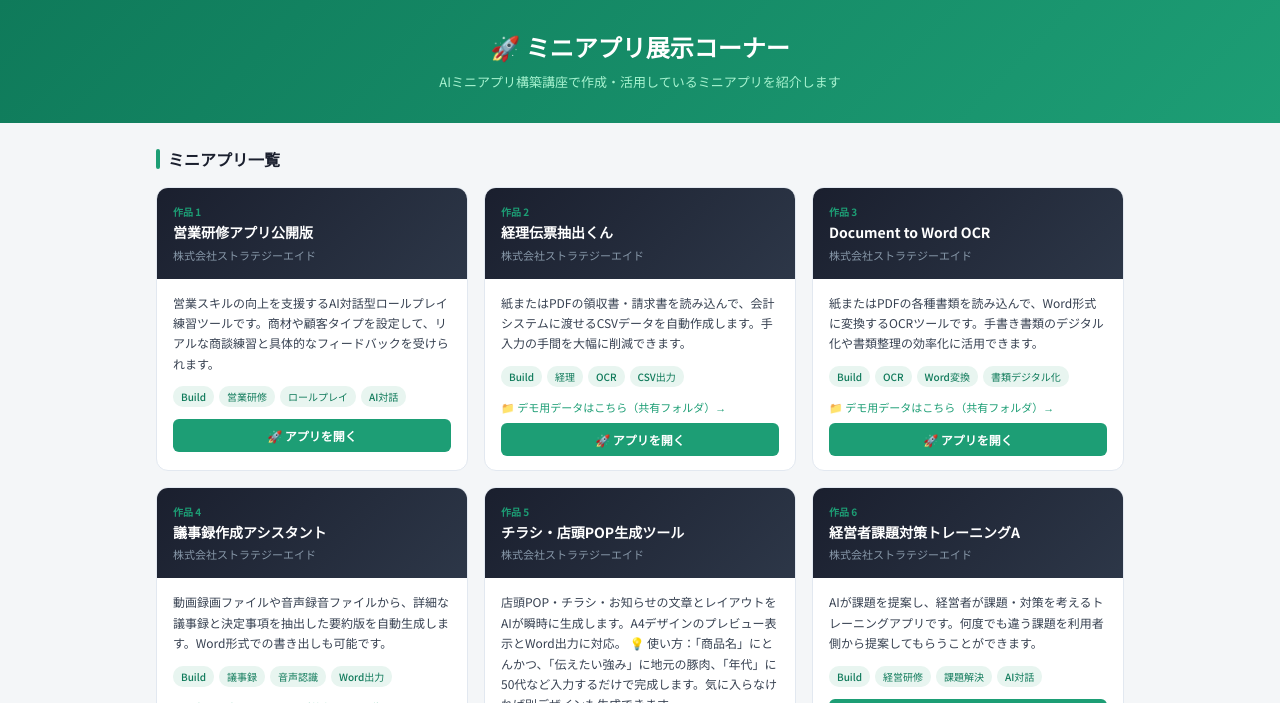
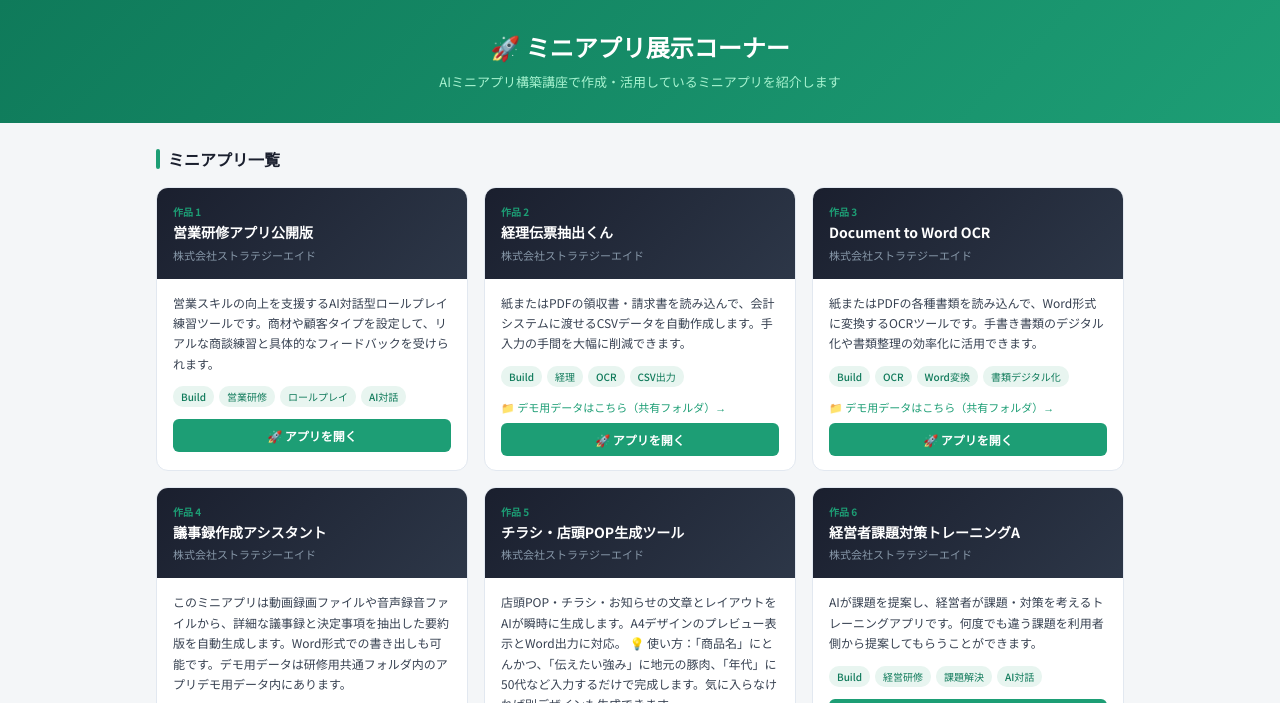
Before and after one commit to naosiro2-svg/ai-elearnig, a plain HTML site: page gallery.html in a window 1280 px wide. Shown: the part 62-765 px from the top of the page. Drawn offline with Linux system fonts and the light colour scheme.

Commit message:
Add files via upload

```diff
--- a/gallery.html
+++ b/gallery.html
@@ -143,9 +143,9 @@ const works = [
   {
     name: "議事録作成アシスタント",
     author: "株式会社ストラテジーエイド",
-    desc: "動画録画ファイルや音声録音ファイルから、詳細な議事録と決定事項を抽出した要約版を自動生成します。Word形式での書き出しも可能です。",
+    desc: "このミニアプリは動画録画ファイルや音声録音ファイルから、詳細な議事録と決定事項を抽出した要約版を自動生成します。Word形式での書き出しも可能です。デモ用データは研修用共通フォルダ内のアプリデモ用データ内にあります。",
     tags: ["Build", "議事録", "音声認識", "Word出力"],
-    url: "https://service-969769004178.us-west1.run.app",
+    url: "https://gijiroku20260825.ai.studio",
     driveFolder: true,
     prompt: "＃前提条件\n役割：あなたはプロの事務局スタッフです。\n目的：アップロードされた動画の内容から、欠席者でも会議の内容が完璧に理解できる議事録を作成してください。\n\n＃実行指示\n・会議の議事録として2つ作ってください\n　一つは詳細議事録\n　もう一つは簡易議事録です\n・簡易議事録：会議の議題、決定事項、保留事項を抽出してください。\n・発言者ごとの主要な意見をまとめてください。\n・次回までに誰が何をすべきか（ToDoリスト）を作成してください。\n\n＃出力\n作製した議事録はWord文書として保存できるようにする\n\n＃出力形式\n詳細議事録 ／ 簡易議事録\n【議題】\n【決定事項】（箇条書き）\n【各発言者の要点】\n【ToDoリスト】（担当者・期限を明記）",
     showPrompt: true
@@ -165,7 +165,7 @@ const works = [
     author: "株式会社ストラテジーエイド",
     desc: "AIが課題を提案し、経営者が課題・対策を考えるトレーニングアプリです。何度でも違う課題を利用者側から提案してもらうことができます。",
     tags: ["Build", "経営研修", "課題解決", "AI対話"],
-    url: "https://ai.studio/apps/1d34310d-0f9b-4bfa-ac6e-64ec7d99798e",
+    url: "https://a-969769004178.us-west1.run.app",
     driveFolder: false,
     prompt: "",
     showPrompt: false
@@ -175,7 +175,7 @@ const works = [
     author: "株式会社ストラテジーエイド",
     desc: "経営者が課題を提案し、AIが課題・対策を提案するトレーニングアプリです。何度でも違う課題を利用者側から提案してもらうことができます。",
     tags: ["Build", "経営研修", "課題解決", "AI対話"],
-    url: "https://ai.studio/apps/afda763c-6053-47cb-891e-178e9e1f2697",
+    url: "https://b-969769004178.us-west1.run.app",
     driveFolder: false,
     prompt: "",
     showPrompt: false
@@ -185,7 +185,7 @@ const works = [
     author: "株式会社ストラテジーエイド",
     desc: "造船現場向けの作業日報入力（1日最大3作業）・権限別工数閲覧（作業者・管理者）・Googleスプレッドシート連携に対応したシステムです。",
     tags: ["Build", "造船業", "日報", "工数管理", "スプレッドシート連携"],
-    url: "https://ai.studio/apps/47a78743-cf9a-4fc3-a2a1-25d6a23efb18",
+    url: "https://kousuu20260825.ai.studio",
     driveFolder: false,
     prompt: "",
     showPrompt: false
```
